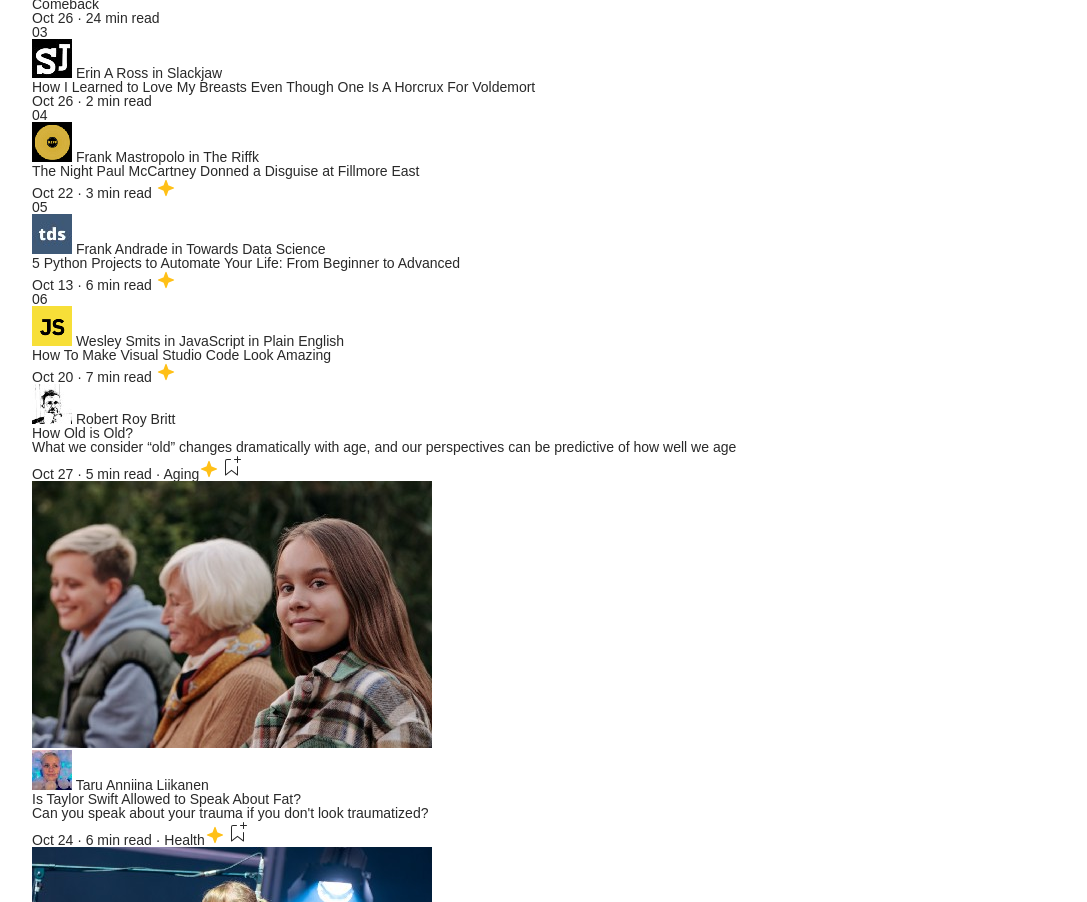
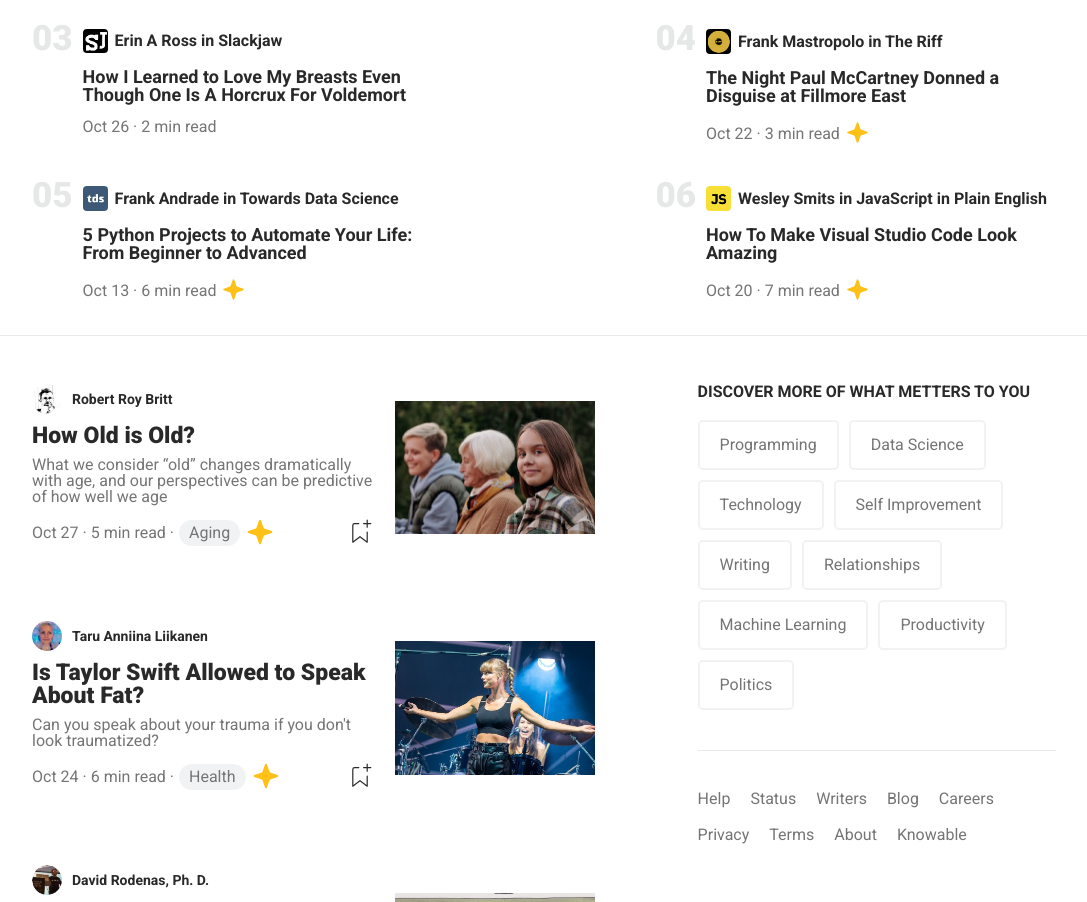
Before and after one commit to EmaBia00/U2-W1-D5---Compito, a plain HTML site: page src/index.html in a window 1280 px wide. Shown: the part 741-1643 px from the top of the page, without its empty margins (96-1183 px from the left). Drawn offline with nearby package versions, Linux system fonts and the light colour scheme.

Commit message:
Update project css

```diff
--- a/src/assets/css/style.css
+++ b/src/assets/css/style.css
@@ -2,6 +2,9 @@
 /* #ffc017 --- Giallo sabbia */
 /* #191919 --- Nero */
 /* #1a8917 --- Verde */
+
+/* font-family: "Roboto", sans-serif; */
+/* font-family: "Spectral", serif; */
 
 /* ------------------------------ */
 
@@ -11,9 +14,8 @@
 }
 
 body {
-    font-family: Arial, Helvetica, sans-serif;
-    /* font-family: "Roboto Serif", serif; */
-    font-size: 14px;
+    font-family: "Roboto", sans-serif;
+    font-size: 16px;
     color: #292929;
     margin: 0;
 }
@@ -23,13 +25,9 @@ body {
     margin-inline: auto;
 }
 
-h2 {
-    font-size: 1.5rem;
-}
-
 /* NAV*/
 header nav {
-    border-bottom: 2px solid black;
+    border-bottom: 1px solid black;
     background-color: #ffc017;
 }
 
@@ -62,10 +60,11 @@ header nav {
 }
 
 .navigation button {
-    font-family: Arial, Helvetica, sans-serif;
+    font-family: "Roboto", sans-serif;
     font-size: 14px;
-    padding-block: 11px;
-    padding-inline: 19px;
+    font-weight: 400;
+    padding-block: 10px;
+    padding-inline: 15px;
     border-radius: 30px;
     color: white;
     background-color: #191919;
@@ -78,14 +77,13 @@ header nav {
     cursor: pointer;
 }
 
-
 /* HERO */
 
 .hero {
     display: flex;
     align-items: center;
     background-color: #ffc017;
-    border-bottom: 2px solid black;
+    border-bottom: 1px solid black;
 }
 
 .title-container {
@@ -94,24 +92,24 @@ header nav {
 }
 
 .title-container h1 {
-    font-family: "Spectral", serif;
-    font-size: 7rem;
+    font-family: "Spetral", serif;
+    font-size: 6rem;
     font-weight: 400;
     color: black;
-    letter-spacing: -8px;
 }
 
 .title-container h2 {
-    margin-top: 4%;
-    margin-bottom: 8%;
+    font-size: 1.5rem;
+    margin-top: 3%;
+    margin-bottom: 6%;
     width: 65%;
 }
 
 .title-container button {
-    font-family: Arial, Helvetica, sans-serif;
-    font-size: 18px;
+    font-family: "Roboto", sans-serif;
+    font-size: 16px;
     padding-block: 10px;
-    padding-inline: 55px;
+    padding-inline: 50px;
     border-radius: 30px;
     color: white;
     background-color: #191919;
@@ -124,3 +122,212 @@ header nav {
     color: rgb(189, 189, 189);
     cursor: pointer;
 }
+
+/* Trending Section */
+.trending-container-block {
+    border-bottom: 1px solid #E7E8E8;
+}
+
+.trending-container {
+    margin-top: 2.5rem;
+}
+
+.trending-medium {
+    display: flex;
+    align-items: center;
+    gap: 10px;
+    margin-bottom: 15px;
+}
+
+.trending-medium p {
+    font-weight: 700;
+    letter-spacing: 0.5px;
+}
+
+/* Trending Cards */
+.trending-cards {
+    display: flex;
+    flex-wrap: wrap;
+    justify-content: space-between;
+}
+
+.trending-card {
+    display: flex;
+    gap: 10px;
+}
+
+.trending-cards h4:first-child {
+    font-family: "Roboto", sans-serif;
+    color: #E6E7E7;
+    font-size: 35px;
+    font-weight: 800;
+}
+
+.trending-card-content img {
+    border-radius: 4px;
+    width: 25px;
+}
+
+.borderCircle img {
+    border-radius: 10px;
+}
+
+.trending-card-content {
+    display: flex;
+    flex-direction: column;
+    gap: 15px;
+    margin-top: 8px;
+    margin-bottom: 30px;
+}
+
+.trending-card-content p {
+    display: flex;
+    align-items: center;
+    gap: 7px;
+    font-weight: 600;
+}
+
+.trending-card-content h3 {
+    font-size: 18px;
+    font-weight: 700;
+    width: 350px;
+}
+
+.trending-card-content h4 {
+    display: flex;
+    align-items: center;
+    gap: 5px;
+    color: #757575;
+}
+
+/* Article Container */
+.articles-containers {
+    width: 55%;
+    margin-right: auto;
+    margin-top: 3rem;
+}
+
+.article {
+    display: flex;
+    margin-bottom: 70px;
+}
+
+.article .article-content+img {
+    width: 200px;
+    object-fit: contain;
+    height: auto;
+}
+
+.article-content {
+    display: flex;
+    flex-direction: column;
+    margin-right: auto;
+    width: 100%;
+    padding-right: 20px;
+    gap: 10px;
+}
+
+.article-content>p {
+    font-size: 14px;
+    display: flex;
+    align-items: center;
+    font-weight: 600;
+    gap: 10px;
+}
+
+.article-content img {
+    border-radius: 50%;
+    width: 30px;
+}
+
+.article-content h3 {
+    font-size: 23px;
+    font-weight: 800;
+}
+
+.article-content h4 {
+    color: #757575;
+}
+
+.article-p {
+    color: #757575;
+}
+
+.article-p p {
+    display: flex;
+    align-items: center;
+    color: #757575;
+}
+
+.article-p .star {
+    margin-right: auto;
+}
+
+.article-p p i {
+    background-color: #F1F2F3;
+    padding-inline: 10px;
+    padding-block: 5px;
+    border-radius: 15px;
+    margin: 5px;
+}
+
+/* INFO */
+main {
+    display: flex;
+}
+
+.discover-container {
+    top: 0;
+    position: sticky;
+    display: flex;
+    align-self: flex-start;
+    flex-direction: column;
+    width: 35%;
+}
+
+.discover-container h3 {
+    font-weight: 700;
+    margin-top: 3rem;
+}
+
+.more-info {
+    display: flex;
+    flex-wrap: wrap;
+    margin-top: 20px;
+    margin-bottom: 40px;
+    gap: 10px;
+}
+
+ul {
+    list-style: none;
+}
+
+a {
+    text-decoration: none;
+    color: #757575;
+}
+
+.more-info li {
+    border: 2px solid #F1F2F3;
+    padding-block: 15px;
+    padding-inline: 20px;
+    color: #757575;
+    border-radius: 5px;
+}
+
+.more-info li:hover {
+    color: rgb(189, 189, 189);
+    cursor: pointer;
+}
+
+.links {
+    display: flex;
+    flex-wrap: wrap;
+    gap: 20px;
+    padding-top: 40px;
+    border-top: 1px solid #E7E8E8;
+}
+
+.links li a:hover {
+    color: rgb(189, 189, 189);
+}
--- a/src/index.html
+++ b/src/index.html
@@ -8,7 +8,7 @@
     <link rel="preconnect" href="https://fonts.googleapis.com">
     <link rel="preconnect" href="https://fonts.gstatic.com" crossorigin>
     <link
-        href="https://fonts.googleapis.com/css2?family=Roboto+Serif:opsz,wght@8..144,100..900&family=Spectral:wght@200;300;400;500;600;700;800&display=swap"
+        href="https://fonts.googleapis.com/css2?family=Roboto:wght@100;300;400;500;700;900&family=Spectral:wght@200;300;400;500;600;700;800&display=swap"
         rel="stylesheet">
     <link rel="stylesheet" href="./assets/css/reset.css">
     <link rel="stylesheet" href="./assets/css/style.css">
@@ -49,9 +49,11 @@
         </div>
     </header>
 
-    <main class="distance-Page">
-        <!-- Trending Container-->
-        <section class="trending-container">
+
+    <!-- Trending Container-->
+
+    <section class="trending-container-block">
+        <div class="trending-container distance-Page">
             <!-- Trending -->
             <div class="trending-medium">
                 <img src="./assets/imgs/svg/trending.svg" alt="trending">
@@ -61,8 +63,9 @@
             <div class="trending-cards">
                 <div class="trending-card">
                     <h4>01</h4>
-                    <div class="trending-card-content">
-                        <p><img src="./assets/imgs/image01.jpeg" alt="image01"> Tom Cooper</p>
+                    <div class="trending-card-content borderCircle">
+                        <p><img src="./assets/imgs/image01.jpeg" alt="image01"> Tom Cooper
+                        </p>
                         <h3>Ukraine War, 23 October 2022</h3>
                         <h4>Oct 23 · 5 min read</h4>
                     </div>
@@ -70,7 +73,8 @@
                 <div class="trending-card">
                     <h4>02</h4>
                     <div class="trending-card-content">
-                        <p><img src="./assets/imgs/image02.png" alt="image02"> Arthur Hayes in Entrepreneur's Handbook
+                        <p><img src="./assets/imgs/image02.png" alt="image02"> Arthur Hayes in Entrepreneur's
+                            Handbook
                         </p>
                         <h3>Comeback</h3>
                         <h4>Oct 26 · 24 min read</h4>
@@ -87,7 +91,7 @@
                 <div class="trending-card">
                     <h4>04</h4>
                     <div class="trending-card-content">
-                        <p><img src="./assets/imgs/image04.png" alt="image04"> Frank Mastropolo in The Riffk</p>
+                        <p><img src="./assets/imgs/image04.png" alt="image04"> Frank Mastropolo in The Riff</p>
                         <h3>The Night Paul McCartney Donned a Disguise at Fillmore East</h3>
                         <h4>Oct 22 · 3 min read <span><img src="./assets/imgs/svg/star.svg" alt="star"></span></h4>
                     </div>
@@ -95,7 +99,8 @@
                 <div class="trending-card">
                     <h4>05</h4>
                     <div class="trending-card-content">
-                        <p><img src="./assets/imgs/image05.jpeg" alt="image05"> Frank Andrade in Towards Data Science
+                        <p><img src="./assets/imgs/image05.jpeg" alt="image05"> Frank Andrade in Towards Data
+                            Science
                         </p>
                         <h3>5 Python Projects to Automate Your Life: From Beginner to Advanced</h3>
                         <h4>Oct 13 · 6 min read <span><img src="./assets/imgs/svg/star.svg" alt="star"></span></h4>
@@ -112,8 +117,9 @@
                     </div>
                 </div>
             </div>
-        </section>
-
+        </div>
+    </section>
+    <main class="distance-Page">
         <!-- Articles -->
         <article class="articles-containers">
             <div class="article">
@@ -125,8 +131,8 @@
                         well
                         we age</h4>
                     <div class="article-p">
-                        <p>Oct 27 · 5 min read · <i>Aging</i><span><img src="./assets/imgs/svg/star.svg"
-                                    alt="star"></span><span class="bookmark"><img src="./assets/imgs/svg/bookmark.svg"
+                        <p>Oct 27 · 5 min read · <i>Aging</i><span class="star"><img src="./assets/imgs/svg/star.svg"
+                                    alt="star"></span><span><img src="./assets/imgs/svg/bookmark.svg"
                                     alt="bookmark"></span></p>
                     </div>
                 </div>
@@ -138,8 +144,8 @@
                     <h3>Is Taylor Swift Allowed to Speak About Fat?</h3>
                     <h4>Can you speak about your trauma if you don't look traumatized?</h4>
                     <div class="article-p">
-                        <p>Oct 24 · 6 min read · <i>Health</i><span><img src="./assets/imgs/svg/star.svg"
-                                    alt="star"></span><span class="bookmark"><img src="./assets/imgs/svg/bookmark.svg"
+                        <p>Oct 24 · 6 min read · <i>Health</i><span class="star"><img src="./assets/imgs/svg/star.svg"
+                                    alt="star"></span><span><img src="./assets/imgs/svg/bookmark.svg"
                                     alt="bookmark"></span></p>
                     </div>
                 </div>
@@ -153,9 +159,9 @@
                         liability.
                     </h4>
                     <div class="article-p">
-                        <p>Oct 15 · 5 min read · <i>Software Engineering</i><span><img src="./assets/imgs/svg/star.svg"
-                                    alt="star"></span><span class="bookmark"><img src="./assets/imgs/svg/bookmark.svg"
-                                    alt="bookmark"></span></p>
+                        <p>Oct 15 · 5 min read · <i>Software Engineering</i><span class="star"><img
+                                    src="./assets/imgs/svg/star.svg" alt="star"></span><span><img
+                                    src="./assets/imgs/svg/bookmark.svg" alt="bookmark"></span></p>
                     </div>
                 </div>
                 <img src="./assets/imgs/image12.png" alt="image12">
@@ -166,7 +172,7 @@
                     <h3>Leave No Trace</h3>
                     <h4>How product designers can break from the status quo and help our planet</h4>
                     <div class="article-p">
-                        <p>Oct 25 · 11 min read · <i>Sustainability</i><span class="bookmark"><img
+                        <p>Oct 25 · 11 min read · <i class="star">Sustainability</i><span><img
                                     src="./assets/imgs/svg/bookmark.svg" alt="bookmark"></span></p>
                     </div>
                 </div>
@@ -180,8 +186,8 @@
                         the
                         man who has practiced one kick 10,000...</h4>
                     <div class="article-p">
-                        <p>Oct 26 · 7 min read · <i>Learning</i><span><img src="./assets/imgs/svg/star.svg"
-                                    alt="star"></span><span class="bookmark"><img src="./assets/imgs/svg/bookmark.svg"
+                        <p>Oct 26 · 7 min read · <i>Learning</i><span class="star"><img src="./assets/imgs/svg/star.svg"
+                                    alt="star"></span><span><img src="./assets/imgs/svg/bookmark.svg"
                                     alt="bookmark"></span></p>
                     </div>
                 </div>
@@ -193,9 +199,9 @@
                     <h3>What I Overheard as an Escape Room Actor</h3>
                     <h4>Lock a group of people in a room and you'll witness some surprising confessions</h4>
                     <div class="article-p">
-                        <p>Jan 18, 2020 · 6 min read · <i>Experiences</i><span><img src="./assets/imgs/svg/star.svg"
-                                    alt="star"></span><span class="bookmark"><img src="./assets/imgs/svg/bookmark.svg"
-                                    alt="bookmark"></span></p>
+                        <p>Jan 18, 2020 · 6 min read · <i>Experiences</i><span class="star"><img
+                                    src="./assets/imgs/svg/star.svg" alt="star"></span><span><img
+                                    src="./assets/imgs/svg/bookmark.svg" alt="bookmark"></span></p>
                     </div>
                 </div>
                 <img src="./assets/imgs/image18.jpeg" alt="image18">
@@ -207,7 +213,7 @@
                     <h4>With more people working in remote and hybrid environments than ever before, company, team and
                         individual goals must be explicit and…</h4>
                     <div class="article-p">
-                        <p>Oct 25 · 10 min read · <i>Productivity</i><span class="bookmark"><img
+                        <p>Oct 25 · 10 min read · <i class="star">Productivity</i><span><img
                                     src="./assets/imgs/svg/bookmark.svg" alt="bookmark"></span></p>
                     </div>
                 </div>
@@ -220,14 +226,14 @@
             <h3>DISCOVER MORE OF WHAT METTERS TO YOU</h3>
             <ul class="more-info">
                 <li>Programming</li>
-                <li>DataScience</li>
+                <li>Data Science</li>
                 <li>Technology</li>
-                <li>Self Imlirovement</li>
+                <li>Self Improvement</li>
                 <li>Writing</li>
-                <li>Relationshilis</li>
+                <li>Relationships</li>
                 <li>Machine Learning</li>
-                <li>liroductivity</li>
-                <li>liolitics</li>
+                <li>Productivity</li>
+                <li>Politics</li>
             </ul>
             </hr>
             <!-- LINKS -->
```
